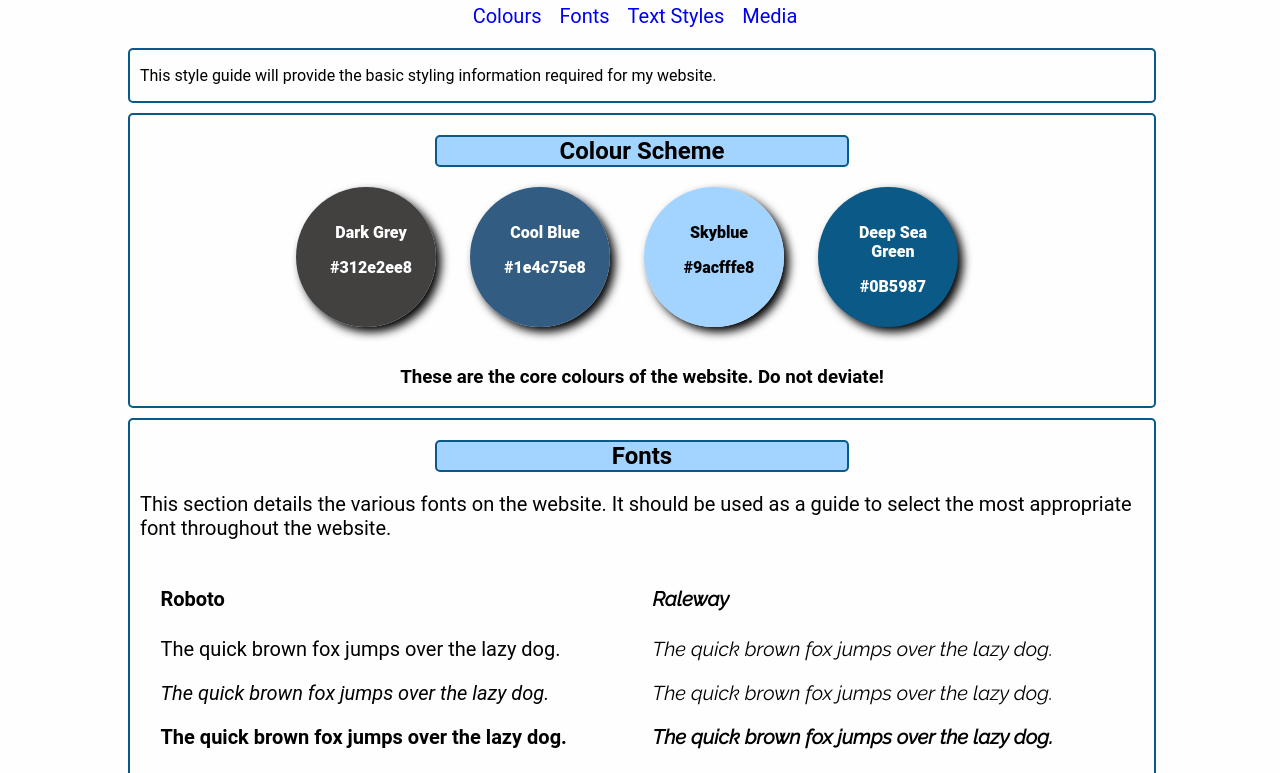
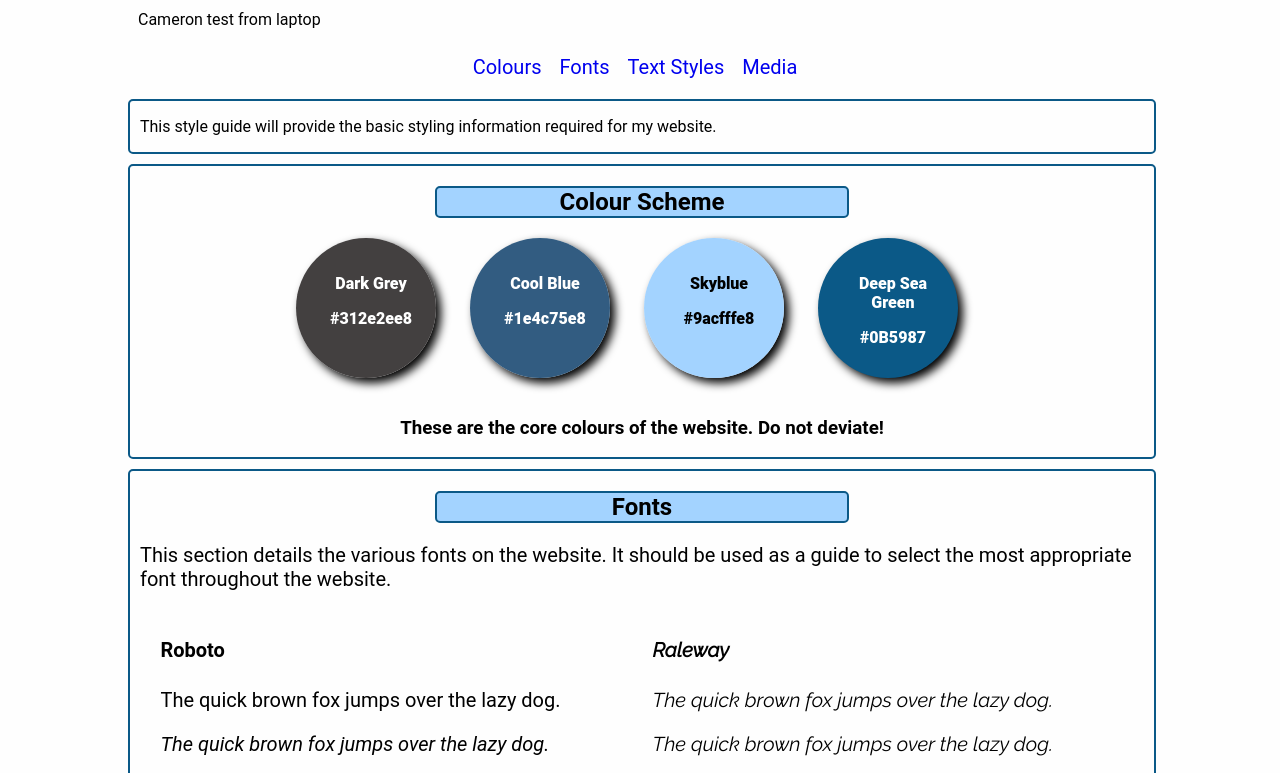
Before and after one commit to CH-MinuteMaker/Project-6---Style-Guide, a plain HTML site: page index.html in a window 1280 px wide. Shown: the part 87-860 px from the top of the page. Drawn offline with Linux system fonts and the light colour scheme; a web font is replaced by a local one.

Commit message:
added test from laptop

```diff
--- a/index.html
+++ b/index.html
@@ -9,6 +9,8 @@
     <header>
         <h1>My Website Style Guide</h1>
     </header>
+
+    <p>Cameron test from laptop</p>
 
     <nav>
         <ul>
```
